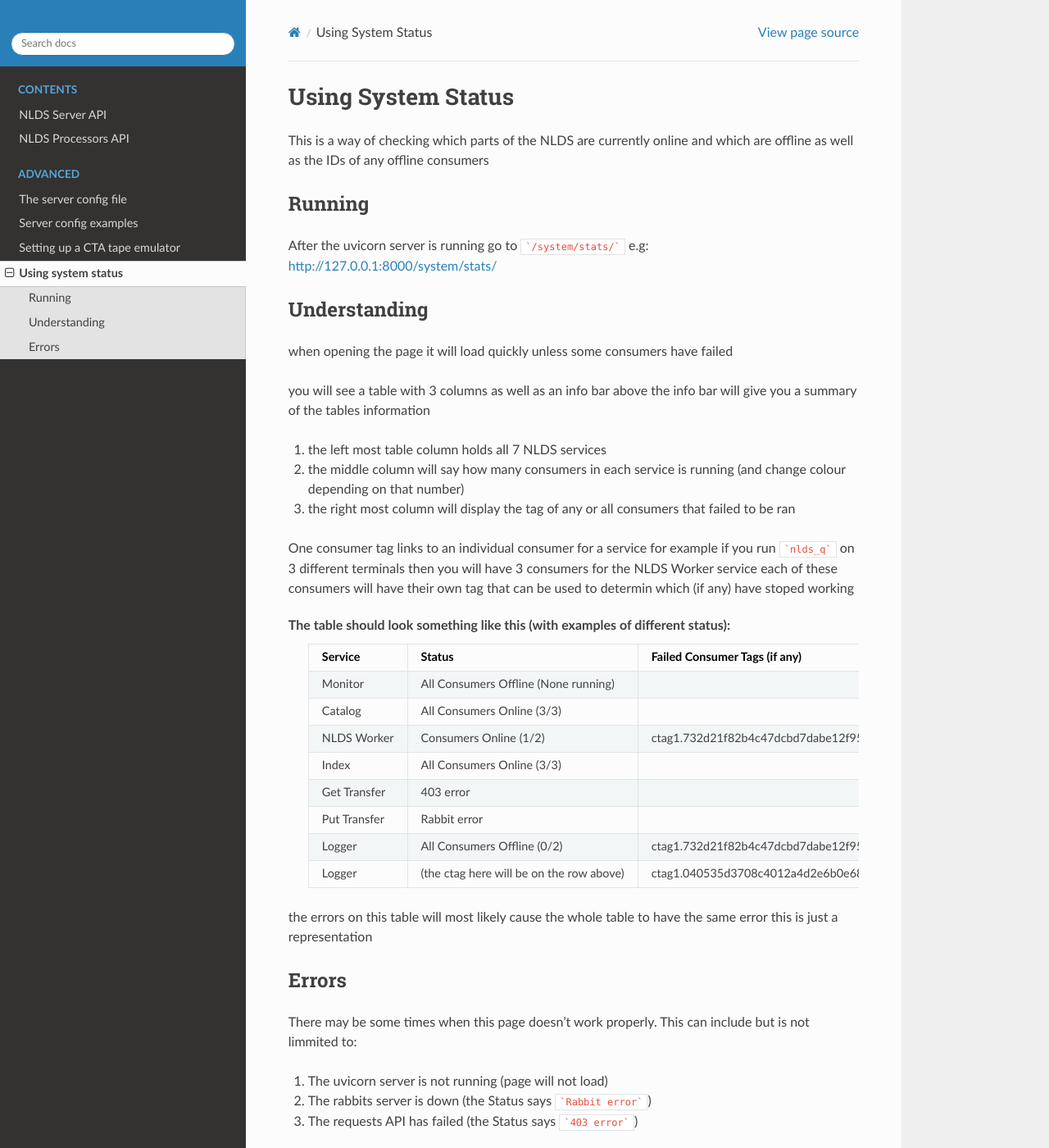
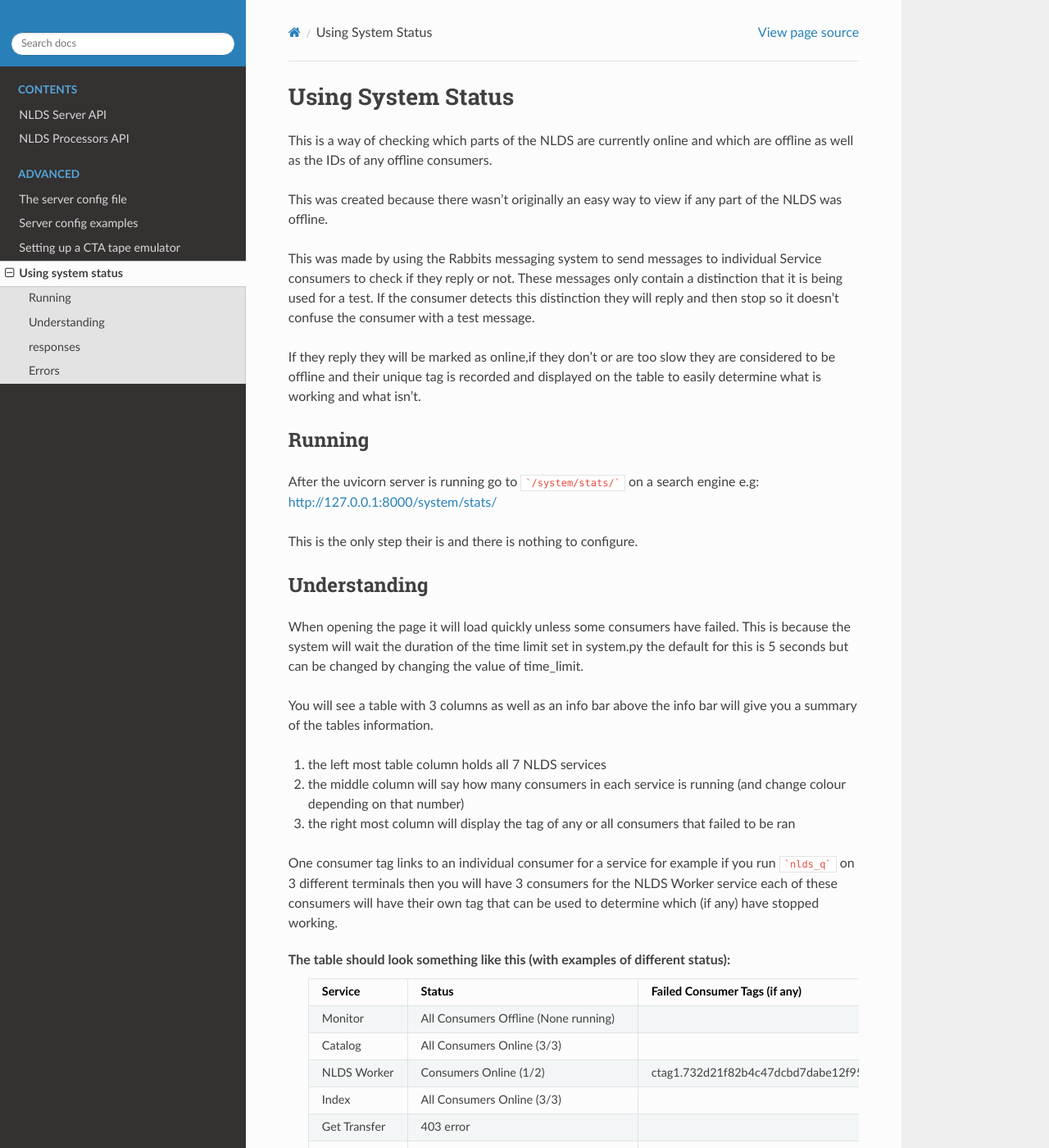
Before and after one commit to cedadev/nlds, a Sphinx documentation site: the page built from docs/source/system-status.rst, in a window 1280 px wide and 1400 px high. Shown: the whole window at 82% size. Built offline with Sphinx 7.4.7 and the Read the Docs theme 2.0.0, drawn with Linux system fonts in a browser that asks for light colours; some of the changed text lies outside the part shown.

Commit message:
added images and detail to documentation

````diff
--- a/docs/source/system-status.rst
+++ b/docs/source/system-status.rst
@@ -3,27 +3,41 @@
 
 
 This is a way of checking which parts of the NLDS are currently online
-and which are offline as well as the IDs of any offline consumers
+and which are offline as well as the IDs of any offline consumers.
 
+This was created because there wasn't originally an easy way to view if any part of the NLDS was
+offline.
+
+This was made by using the Rabbits messaging system to send messages to individual
+Service consumers to check if they reply or not. These messages only contain a distinction
+that it is being used for a test. If the consumer detects this distinction they will reply
+and then stop so it doesn't confuse the consumer with a test message.
+
+If they reply they will be marked as online,if they don't or are too slow they are
+considered to be offline and their unique tag is recorded and displayed on the table
+to easily determine what is working and what isn't.
 
 
 Running
 -------
 
 
-After the uvicorn server is running go to ```/system/stats/```
+After the uvicorn server is running go to ```/system/stats/``` on a search engine
 e.g: http://127.0.0.1:8000/system/stats/
 
+This is the only step their is and there is nothing to configure.
 
 
 Understanding
 -------------
 
 
-when opening the page it will load quickly unless some consumers have failed
+When opening the page it will load quickly unless some consumers have failed.
+This is because the system will wait the duration of the time limit set in system.py
+the default for this is 5 seconds but can be changed by changing the value of time_limit.
 
-you will see a table with 3 columns as well as an info bar above
-the info bar will give you a summary of the tables information
+You will see a table with 3 columns as well as an info bar above
+the info bar will give you a summary of the tables information.
 
 
 1.  the left most table column holds all 7 NLDS services
@@ -35,8 +49,8 @@
 
 One consumer tag links to an individual consumer for a service for example if you
 run ```nlds_q``` on 3 different terminals then you will have 3 consumers for the NLDS Worker
-service each of these consumers will have their own tag that can be used to determin
-which (if any) have stoped working
+service each of these consumers will have their own tag that can be used to determine
+which (if any) have stopped working.
 
 
 The table should look something like this (with examples of different status):
@@ -53,8 +67,73 @@
     Logger         (the ctag here will be on the row above)   ctag1.040535d3708c4012a4d2e6b0e6884cf2
     =============  =========================================  =========================================
 
-the errors on this table will most likely cause the whole table to have the same
-error this is just a representation
+The errors on this table will most likely cause the whole table to have the same
+error this is just a representation.
+
+
+**possible examples of how the system status table can look:**
+
+.. image:: status_images/all_off.png
+  :width: 400
+  :alt: All consumers off
+.. image:: status_images/failed.png
+  :width: 400
+  :alt: A consumer failed
+.. image:: status_images/part_failed.png
+  :width: 400
+  :alt: some consumers failed
+.. image:: status_images/success.png
+  :width: 400
+  :alt: All consumers on
+
+
+
+We get the number of consumers that should be online by using the requests.get API
+which returns a response containing a dictionary of all consumers in a specific service
+this is counted and used as the total consumers.
+
+
+
+responses
+---------
+
+
+What is returned to the HTML template is a dictionary that could be retrieved using an
+API. This is its structure::
+
+    {
+        "monitor": monitor,
+        "catalog": catalog,
+        "nlds_worker": nlds_worker,
+        "index": index,
+        "get_transfer": get_transfer,
+        "put_transfer": put_transfer,
+        "logger": logger,
+        "failed": failed_info
+    }
+
+Where the variables for the services will be::
+
+    {
+        "val": "Consumers Online 2/3",
+        "colour": "ORANGE",
+        "failed": consumers_fail
+    }
+
+* val = a string with how many consumers there are and how many are online
+* colour = the colour that is used to colour the text in the HTML
+* failed = a list of failed consumer tags (only exists if at least one consumer has failed)
+
+
+Where the value of failed_info is::
+
+    {
+        "failed_num": num,
+        "failed_colour": colour
+    }
+
+* num = the total number of failed consumers across all services
+* colour = HTML string used to colour the INFO box
 
 
 Errors
@@ -62,7 +141,7 @@
 
 
 There may be some times when this page doesn't work properly.
-This can include but is not limmited to:
+This can include but is not limited to:
 
 1.  The uvicorn server is not running (page will not load)
 2.  The rabbits server is down (the Status says ```Rabbit error```)
@@ -70,4 +149,4 @@
 
 
 If the Rabbit server is down, after it is back up then ```logging_q``` needs to be ran
-first in order for other services to work
+first in order for other services to work.
````
Also changed, not shown: docs/source/status_images/all_off.png (added), docs/source/status_images/failed.png (added), docs/source/status_images/part_failed.png (added), docs/source/status_images/success.png (added).
